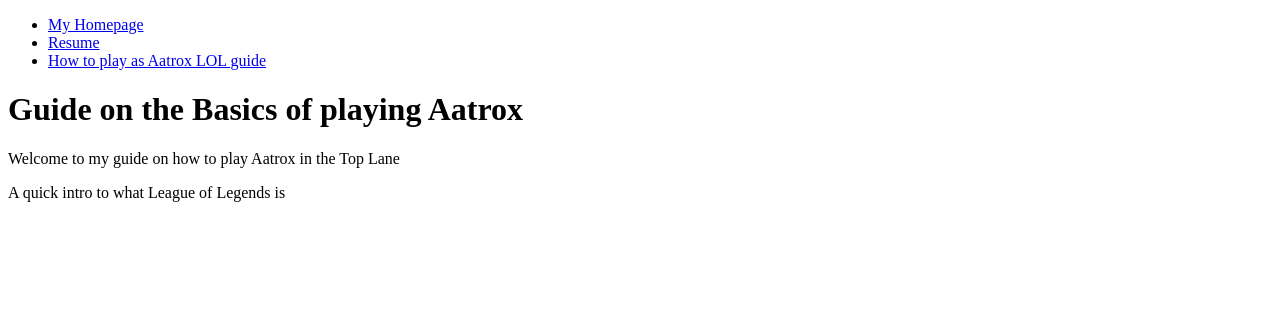
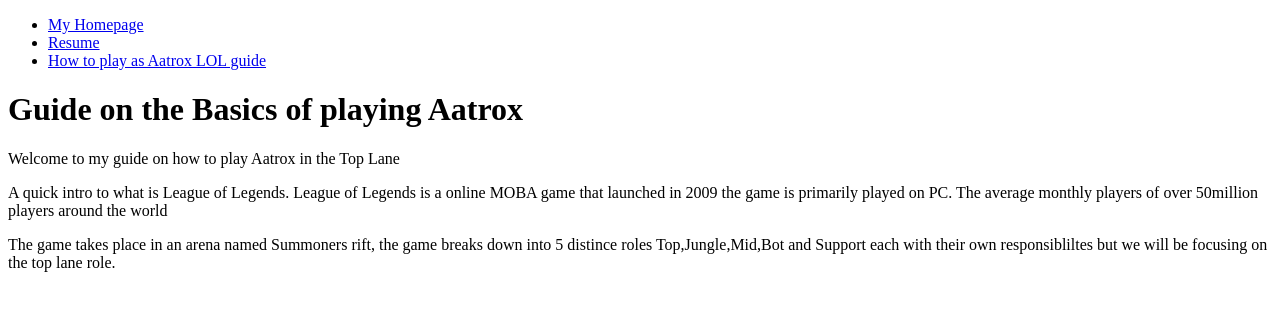
Before and after one commit to RTO-Juan/Project1, a plain HTML site: page Aatrox.html in a window 1280 px wide. Drawn offline with Linux system fonts and the light colour scheme.

Commit message:
Update Aatrox.html

```diff
--- a/Aatrox.html
+++ b/Aatrox.html
@@ -16,7 +16,9 @@
 	<main>
 	  <h1>Guide on the Basics of playing Aatrox</h1>
 	  <p>Welcome to my guide on how to play Aatrox in the Top Lane</p>
-	  <p> A quick intro to what League of Legends is
+	  <p> A quick intro to what is League of Legends. League of Legends is a online MOBA game that launched in 2009 the game is primarily played on PC. The average monthly players of over 50million players around the world</p>
+	  <p>The game takes place in an arena named Summoners rift, the game breaks down into 5 distince roles Top,Jungle,Mid,Bot and Support each with their own responsibliltes but we will be focusing on the top lane role.</p>
+
 
   </body>
 </html>
```
